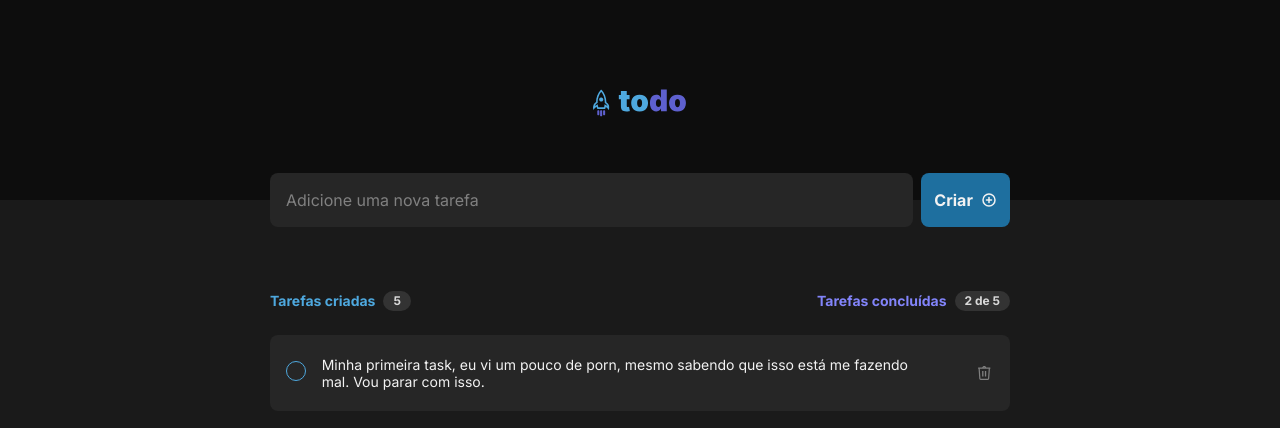
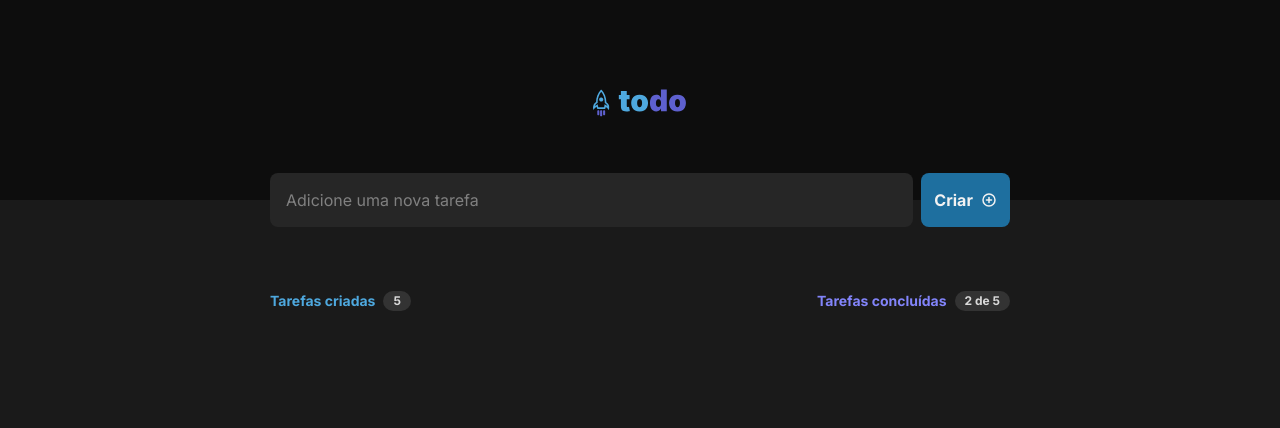
Before and after one commit to wsasouza/ignite-reactjs-todo-2022, a React (Vite) app: page / in a window 1280 px wide. Shown: the top 428 px of the page. Built offline with nearby package versions, Linux system fonts and the light colour scheme.

Commit message:
Feat: Todo basics completed

```diff
--- a/package.json
+++ b/package.json
@@ -10,11 +10,13 @@
   "dependencies": {
     "phosphor-react": "^1.4.1",
     "react": "^18.0.0",
-    "react-dom": "^18.0.0"
+    "react-dom": "^18.0.0",
+    "uuid": "^8.3.2"
   },
   "devDependencies": {
     "@types/react": "^18.0.0",
     "@types/react-dom": "^18.0.0",
+    "@types/uuid": "^8.3.4",
     "@vitejs/plugin-react": "^1.3.0",
     "typescript": "^4.6.3",
     "vite": "^2.9.9"
--- a/src/App.tsx
+++ b/src/App.tsx
@@ -1,16 +1,56 @@
+import { useState } from 'react';
+import { v4 as uuidv4 } from 'uuid';
+
 import { Header } from './components/Header';
 import { TodoInput } from './components/TodoInput';
+import { Task, TaskList } from './components/TaskList';
 
 import styles from './App.module.css';
-import { TaskList } from './components/TaskList';
 
 export function App() {
+  const [tasks, setTasks] = useState<Task[]>([]);
+
+  function handleAddTask(newTaskTitle: string) {
+    const taskWithSameTitle = tasks.find((task) => task.title === newTaskTitle);
+
+    if (taskWithSameTitle) {
+      alert('Tarefa já cadastrada');
+      return;
+    }
+
+    const newTask = {
+      id: uuidv4(),
+      title: newTaskTitle,
+      done: false,
+    };
+
+    setTasks((oldState) => [...oldState, newTask]);
+  }
+
+  function handleToggleTaskDone(id: string) {
+    const updatedTasks = tasks.map((task) => ({ ...task }));
+    const foundTask = updatedTasks.find((task) => task.id === id);
+
+    if (!foundTask) return;
+
+    foundTask.done = !foundTask.done;
+    setTasks(updatedTasks);
+  }
+
+  function handleRemoveTask(id: string) {
+    setTasks((oldState) => oldState.filter((task) => task.id !== id));
+  }
+
   return (
     <>
       <Header />
       <div className={styles.container}>
-        <TodoInput />
-        <TaskList />
+        <TodoInput addTask={handleAddTask} />
+        <TaskList
+          tasks={tasks}
+          toggleTaskDone={handleToggleTaskDone}
+          removeTask={handleRemoveTask}
+        />
       </div>
     </>
   );
--- a/src/components/TaskItem.module.css
+++ b/src/components/TaskItem.module.css
@@ -30,6 +30,7 @@
   width: 1.5rem;
   height: 1.5rem;
   margin-right: 1rem;
+
 }
 
 .task input:not(:checked) ~ span::before {
@@ -45,8 +46,11 @@
 .task input:checked ~ span.check::before {
   content: url('../assets/check.svg');
   border: none;
-  text-decoration-line: line-through;
+}
 
+.task input:checked ~ label {
+  text-decoration: line-through;
+  color: var(--gray-300);
 }
 
 .container button {
@@ -61,9 +65,3 @@
   border: none;
   cursor: pointer;
 }
-
-@media (max-width: 600px) {
-  .task span {
-    margin-right: 2rem;
-  }
-}
--- a/src/components/TaskItem.tsx
+++ b/src/components/TaskItem.tsx
@@ -1,18 +1,36 @@
 import trash from '../assets/trash.svg';
+
+import { Task } from './TaskList';
 
 import styles from './TaskItem.module.css';
 
-export function TaskItem() {
+interface TaskItemProps {
+  task: Task;
+  toggleTaskDone: (id: string) => void;
+  removeTask: (id: string) => void;
+}
+
+export function TaskItem({ task, toggleTaskDone, removeTask }: TaskItemProps) {
   return (
     <div className={styles.container}>
-      <label className={styles.task}>
-        <input type="checkbox" name="task" />
+      <div className={styles.task}>
+        <input
+          type="checkbox"
+          name="task"
+          id={task.id}
+          onClick={() => toggleTaskDone(task.id)}
+        />
+
         <span className={styles.check}></span>
-        Minha primeira task, eu vi um pouco de porn, mesmo sabendo que isso está
-        me fazendo mal. Vou parar com isso.
-      </label>
+        <label htmlFor={task.id}> {task.title}</label>
+      </div>
       <button>
-        <img src={trash} alt="deletar" title="Apagar tarefa" />
+        <img
+          src={trash}
+          alt="deletar"
+          title="Apagar tarefa"
+          onClick={() => removeTask(task.id)}
+        />
       </button>
     </div>
   );
--- a/src/components/TaskList.module.css
+++ b/src/components/TaskList.module.css
@@ -46,3 +46,16 @@
   padding: 2.5px 10px;
   border-radius: 25px;
 }
+
+.taskList {
+  display: flex;
+  flex-direction: column;
+  gap: 0.75rem;
+}
+
+@media (max-width: 600px) {
+  .container header {
+    flex-direction: column;
+    align-items: flex-start;
+  }
+}
--- a/src/components/TaskList.tsx
+++ b/src/components/TaskList.tsx
@@ -2,7 +2,19 @@ import { TaskItem } from './TaskItem';
 
 import styles from './TaskList.module.css';
 
-export function TaskList() {
+export interface Task {
+  id: string;
+  title: string;
+  done: boolean;
+}
+
+interface TaskListProps {
+  tasks: Task[];
+  toggleTaskDone: (id: string) => void;
+  removeTask: (id: string) => void;
+}
+
+export function TaskList({ tasks, toggleTaskDone, removeTask }: TaskListProps) {
   return (
     <div className={styles.container}>
       <header>
@@ -18,7 +30,16 @@ export function TaskList() {
       </header>
 
       <main className={styles.taskList}>
-        <TaskItem />
+        {tasks.map((task) => {
+          return (
+            <TaskItem
+              key={task.id}
+              task={task}
+              toggleTaskDone={toggleTaskDone}
+              removeTask={removeTask}
+            />
+          );
+        })}
       </main>
     </div>
   );
--- a/src/components/TodoInput.tsx
+++ b/src/components/TodoInput.tsx
@@ -1,15 +1,45 @@
+import { useState, FormEvent, ChangeEvent } from 'react';
+
 import { PlusCircle } from 'phosphor-react';
 
 import styles from './TodoInput.module.css';
 
-export function TodoInput() {
+interface TodoInputProps {
+  addTask: (task: string) => void;
+}
+
+export function TodoInput({ addTask }: TodoInputProps) {
+  const [task, setTask] = useState('');
+
+  function handleAddNewTask(event: FormEvent) {
+    event.preventDefault();
+
+    const taskFormatted = task.trim();
+
+    if (taskFormatted.length > 0) {
+      addTask(taskFormatted);
+      setTask('');
+    } else {
+      alert('Digite uma nova tarefa');
+    }
+  }
+
+  function handleNewTaskChange(event: ChangeEvent<HTMLInputElement>) {
+    setTask(event.target.value);
+  }
+
   return (
-    <div className={styles.container}>
-      <input type="text" placeholder="Adicione uma nova tarefa" />
+    <form onSubmit={handleAddNewTask} className={styles.container}>
+      <input
+        type="text"
+        placeholder="Adicione uma nova tarefa"
+        value={task}
+        onChange={handleNewTaskChange}
+      />
       <button>
         Criar
         <PlusCircle size={16} weight="bold" />
       </button>
-    </div>
+    </form>
   );
 }
```
Also changed, not shown: 1 other file (tests, documents, lock files or other folders).
